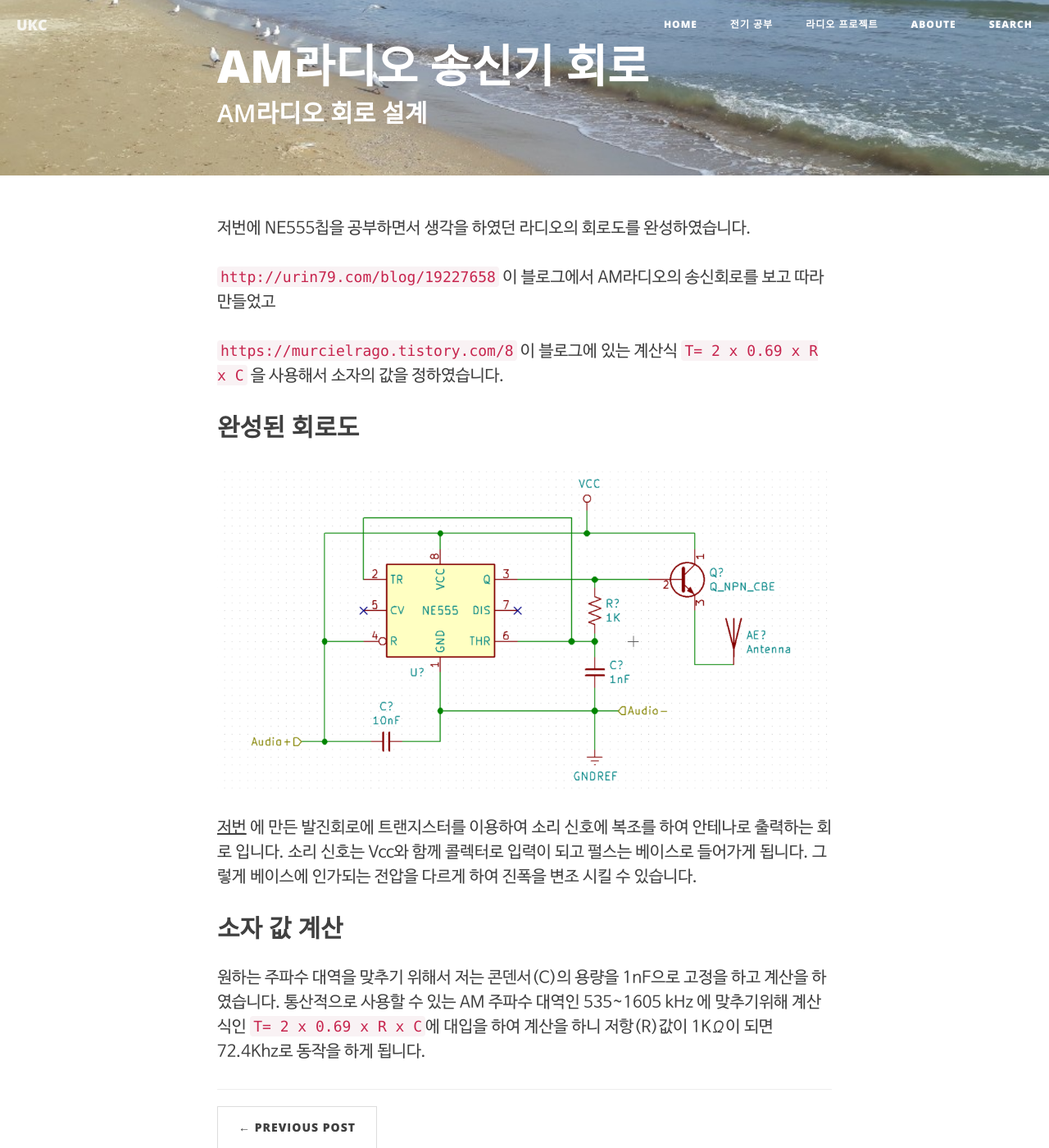
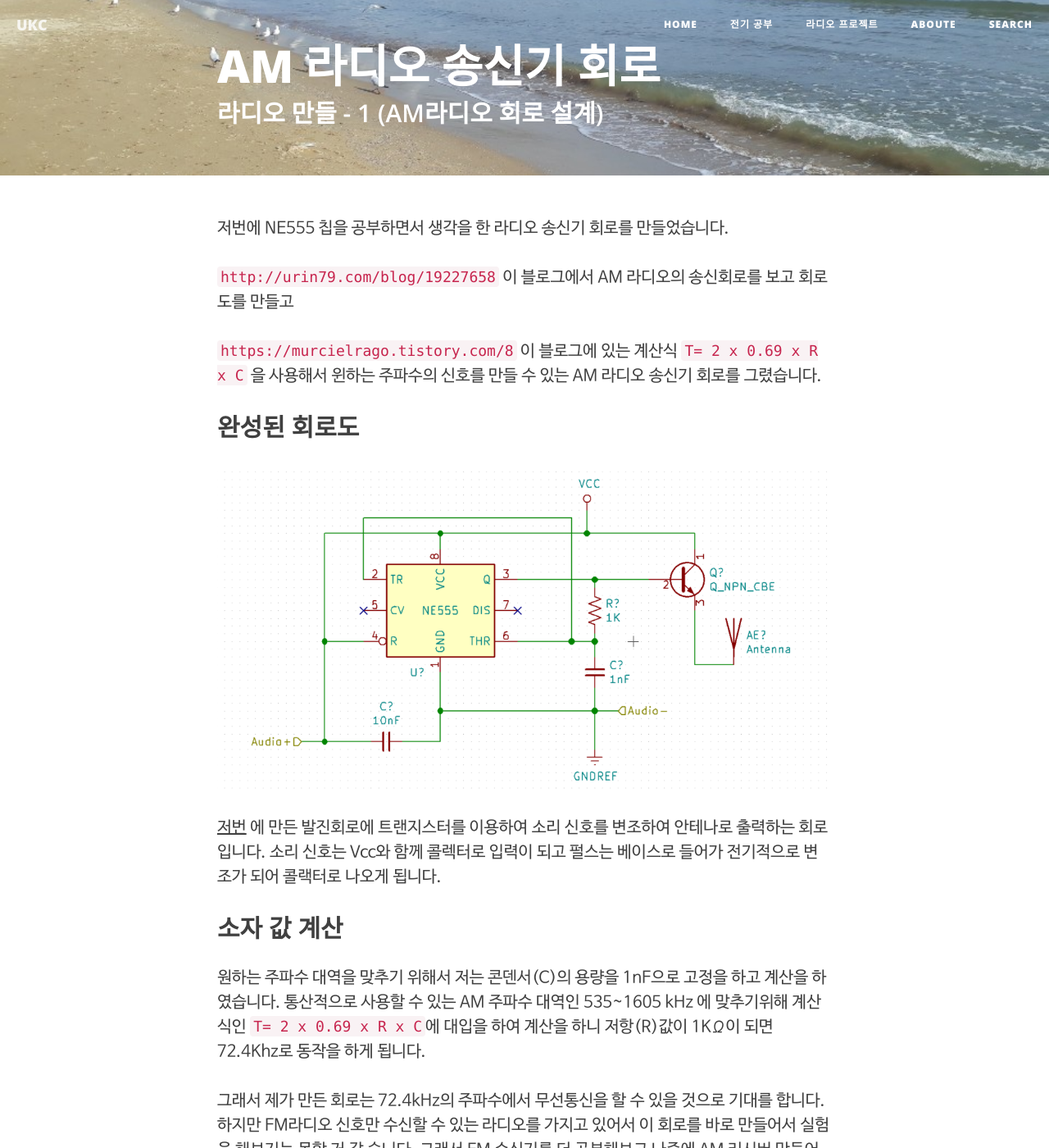
Before and after one commit to fbqweasd/fbqweasd.github.io, a Jekyll site: the page built from _posts/2019-05-03-radio_send.md, in a window 1280 px wide and 1400 px high. Shown: the whole window at 82% size. Built offline with Jekyll 4.4.1, drawn with Linux system fonts in a browser that asks for light colours; nearby versions of some CDN libraries; comment, search, counter and statistics services are not loaded; some of the changed text lies outside the part shown.

Commit message:
radio_post update

```diff
--- a/_posts/2019-05-03-radio_send.md
+++ b/_posts/2019-05-03-radio_send.md
@@ -1,25 +1,27 @@
 ---
 layout: post
-title: AM라디오 송신기 회로
+title: AM 라디오 송신기 회로
 author:     UKC
 tags: 전자회로 라디오 무선통신
-subtitle: AM라디오 회로 설계
+subtitle: 라디오 만들 - 1 (AM라디오 회로 설계)
 category: 라디오
 ---
 
-저번에 NE555칩을 공부하면서 생각을 하였던 라디오의 회로도를 완성하였습니다.
+저번에 NE555 칩을 공부하면서 생각을 한 라디오 송신기 회로를 만들었습니다.
 
-`http://urin79.com/blog/19227658` 이 블로그에서 AM라디오의 송신회로를 보고 따라 만들었고
+`http://urin79.com/blog/19227658` 이 블로그에서 AM 라디오의 송신회로를 보고 회로도를 만들고
 
-`https://murcielrago.tistory.com/8` 이 블로그에 있는 계산식 `T= 2 x 0.69 x R x C` 을 사용해서 소자의 값을 정하였습니다.
+`https://murcielrago.tistory.com/8` 이 블로그에 있는 계산식 `T= 2 x 0.69 x R x C` 을 사용해서 윈하는 주파수의 신호를 만들 수 있는 AM 라디오 송신기 회로를 그렸습니다.
 
 ## 완성된 회로도
 
 ![라디오 회로](/img/2019-05-03/Radio.png)
 
-[저번](https://fbqweasd.github.io/%EB%9D%BC%EB%94%94%EC%98%A4/2019/05/01/radio_first/) 에 만든 발진회로에 트랜지스터를 이용하여 소리 신호에 복조를 하여 안테나로 출력하는 회로 입니다. 소리 신호는 Vcc와 함께 콜렉터로 입력이 되고 펄스는 베이스로 들어가게 됩니다. 그렇게 베이스에 인가되는 전압을 다르게 하여 진폭을 변조 시킬 수 있습니다.
+[저번](https://fbqweasd.github.io/%EB%9D%BC%EB%94%94%EC%98%A4/2019/05/01/radio_first/) 에 만든 발진회로에 트랜지스터를 이용하여 소리 신호를 변조하여 안테나로 출력하는 회로 입니다. 소리 신호는 Vcc와 함께 콜렉터로 입력이 되고 펄스는 베이스로 들어가 전기적으로 변조가 되어 콜랙터로 나오게 됩니다.
 
 ## 소자 값 계산
 
 원하는 주파수 대역을 맞추기 위해서 저는 콘덴서(C)의 용량을 1nF으로 고정을 하고 계산을 하였습니다.
 통산적으로 사용할 수 있는 AM 주파수 대역인 535~1605 kHz 에 맞추기위해 계산식인 `T= 2 x 0.69 x R x C`에 대입을 하여 계산을 하니 저항(R)값이 1KΩ이 되면 72.4Khz로 동작을 하게 됩니다.
+
+그래서 제가 만든 회로는 72.4kHz의 주파수에서 무선통신을 할 수 있을 것으로 기대를 합니다. 하지만 FM라디오 신호만 수신할 수 있는 라디오를 가지고 있어서 이 회로를 바로 만들어서 실험을 해보지는 못할 거 같 습니다. 그래서 FM 수신기를 더 공부해보고 나중에 AM 리시버 만들어 라디오를 만들어 볼겁니다.
```
